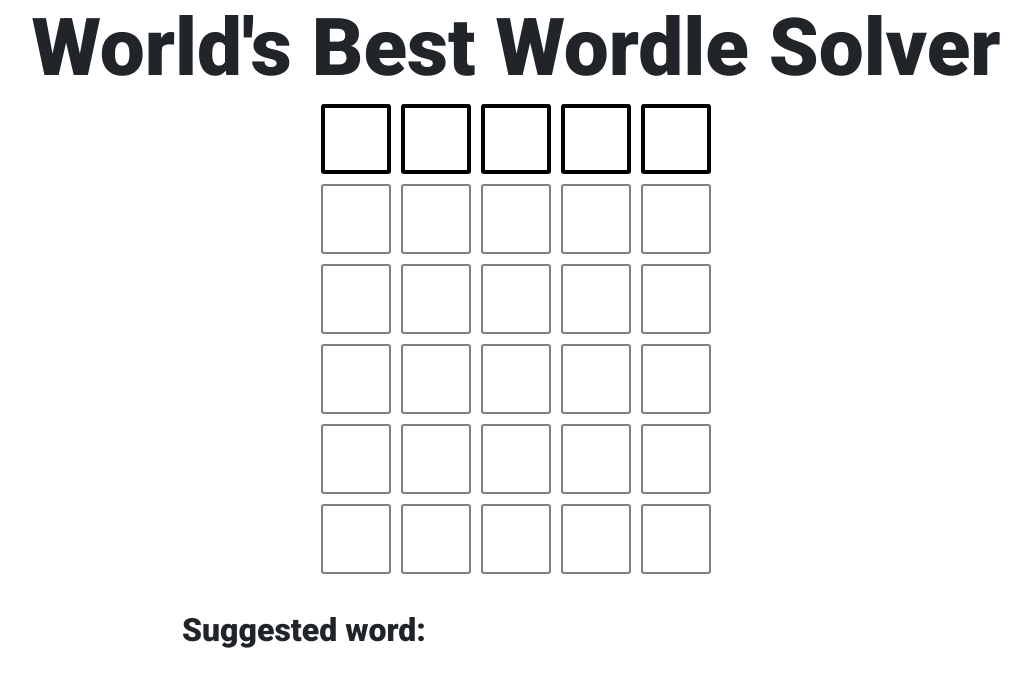
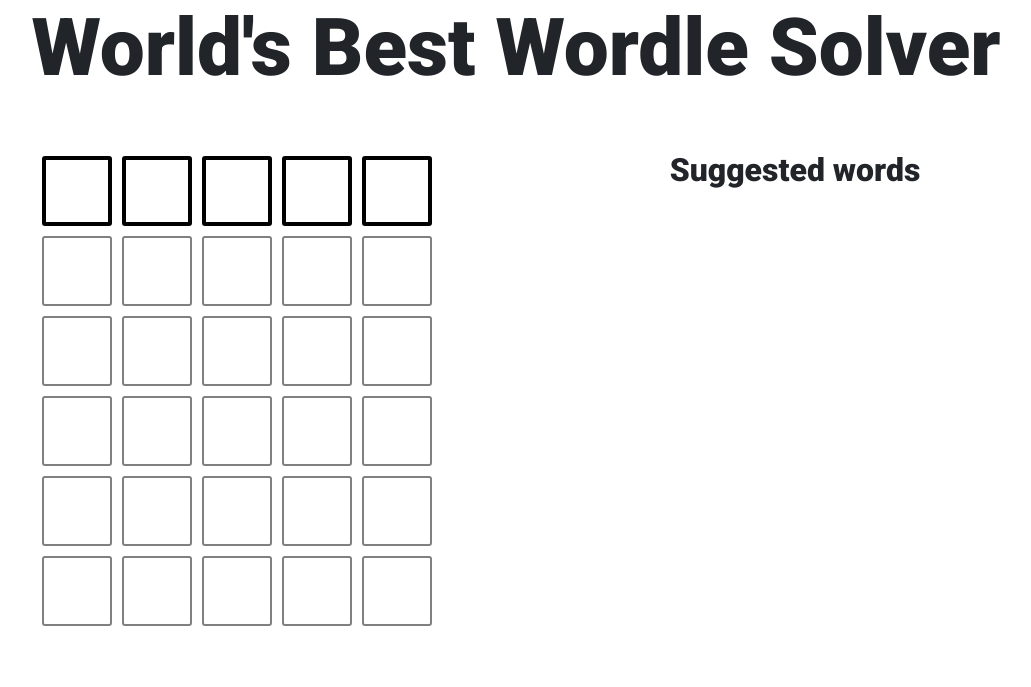
Before and after one commit to jsun1590/hackarithms-wordle-solver, a Flask app: page / in a window 1280 px wide. Shown: the top 687 px of the page, without its empty margins (124-1155 px from the left). Run offline with Flask 2, Linux system fonts and the light colour scheme.

Commit message:
major changes

```diff
--- a/app/static/css/styles.css
+++ b/app/static/css/styles.css
@@ -1,8 +1,16 @@
+.container {
+    display: flex;
+
+
+}
+
+
 #board {
     display: flex;
     flex-direction: column;
     align-items: center;
     gap: 10px;
+    margin-top: 10px;
 }
 
 .guess-row {
@@ -28,13 +36,21 @@
     font-family: "Roboto", sans-serif;
     font-weight: bold;
     text-align: center;
+    margin-bottom: 50px
+}
+
+#suggestion-container {
+    text-align: center;
 }
 
 #suggestion {
     font-size: 2rem;
     font-family: "Roboto", sans-serif;
     font-weight: bold;
-    text-align: left;
-    margin-top: 2rem;
-    margin-left: 14rem;
 }
+
+#suggested-words {
+    font-size: 1.2rem;
+    font-family: "Roboto", sans-serif;
+    font-weight: bold;
+}
--- a/app/static/js/app.js
+++ b/app/static/js/app.js
@@ -59,9 +59,22 @@ const activeGuess = () => {
 };
 
 const displayWord = (data) => {
-    let suggestedWord = document.getElementById("suggested-word");
-    console.log(data);
-    suggestedWord.innerText = data;
+    if (typeof data === "string") {
+        document.getElementById("suggested-words").innerText = data.toUpperCase();
+        return;
+    }
+
+    let suggestedWords = document.getElementById("suggested-words");
+    let wordElem = suggestedWords.appendChild(document.createElement("p"))
+    wordElem.innerText = data[0].toUpperCase();
+
+    let wordArray = data[1].filter((word) => word !== data[0]).slice(0, 4);
+
+    wordArray.forEach((word) => {
+        let wordElem = suggestedWords.appendChild(document.createElement("p"));
+        wordElem.innerText = word.toUpperCase();
+
+    })
 };
 
 const sendData = () => {
--- a/app/templates/index.html
+++ b/app/templates/index.html
@@ -18,11 +18,13 @@
     <main>
         <h1 id="title">World's Best Wordle Solver</h1>
         <div class="container">
-            <div id="board"></div>
-
-            <p id="suggestion">
-                Suggested word: <span id="suggested-word"></span>
-            </p>
+            <div id="board" class="col"></div>
+            <div id="suggestion-container" class="col">
+                <p id="suggestion">
+                    Suggested words
+                </p>
+                <div id="suggested-words"></div>
+            </div>
         </div>
     </main>
 
```
